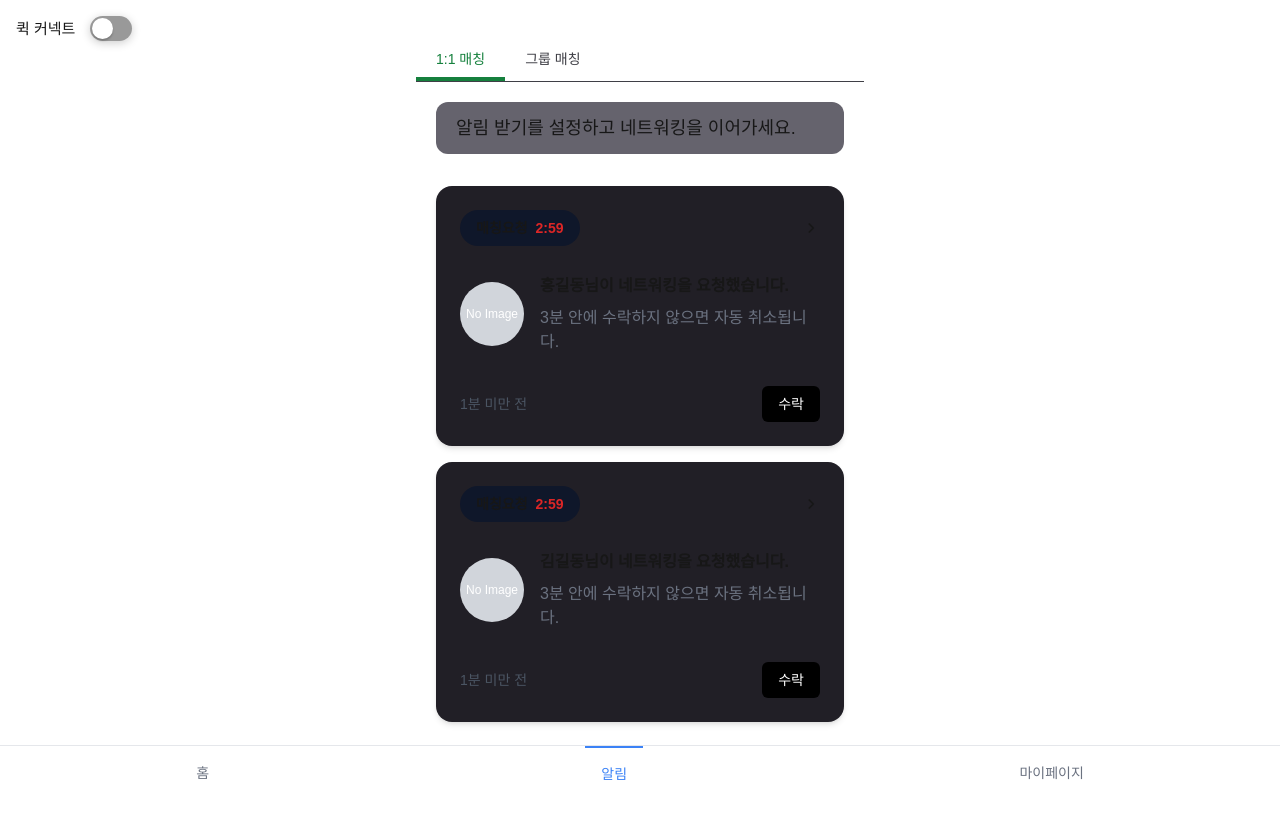
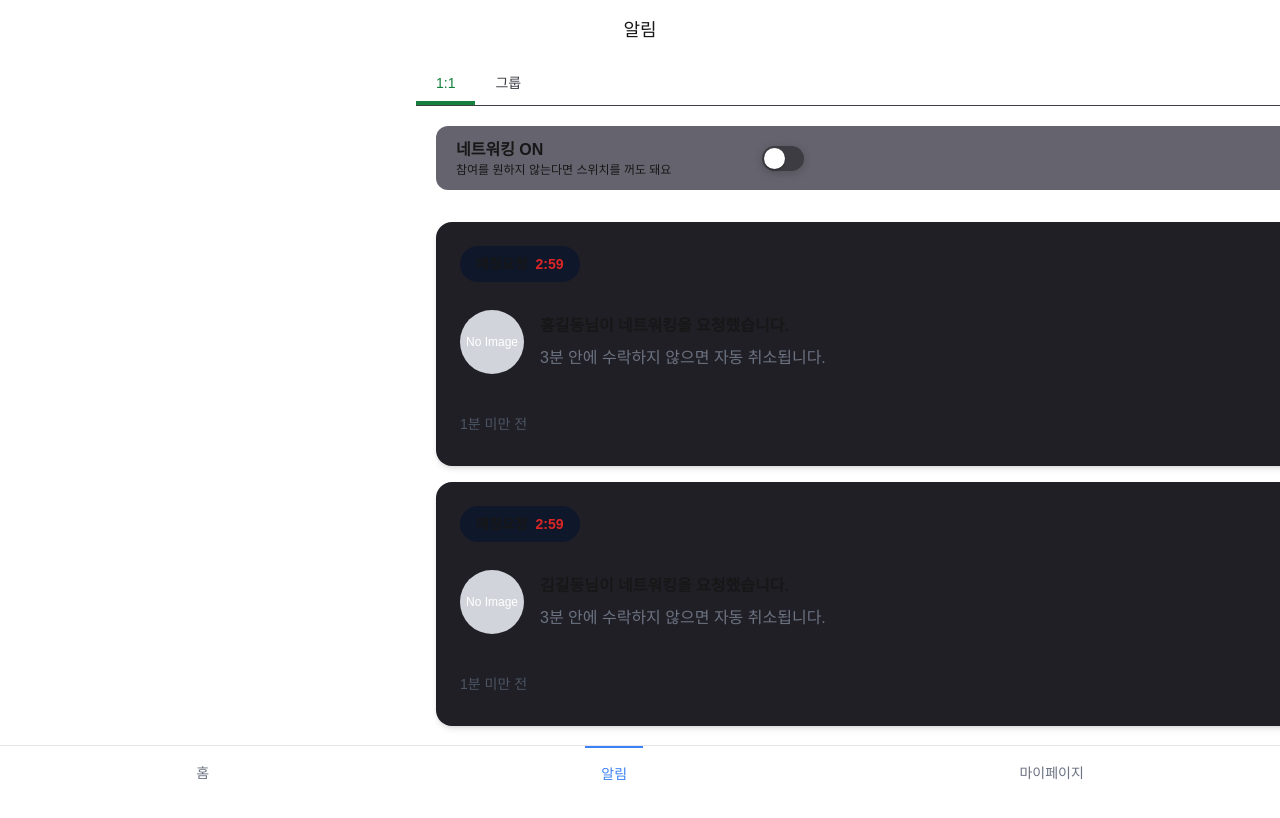
Before and after one commit to goorm-CHACHA/FE, a Next.js app: page /notifications in a window 1280 px wide. Shown: the top 818 px of the page. Built offline with nearby package versions, Linux system fonts and the light colour scheme.

Commit message:
Feat: 알림배너 공통 컴포넌트로 따로 분배, 페이지 너비 수정  (#63)
* feat: tab바 UI 수정

* feat: page 스크린 비율 조정 및 connect알림배너 공통 컴포넌트로 분배

```diff
--- a/app/(main-layout)/notifications/page.tsx
+++ b/app/(main-layout)/notifications/page.tsx
@@ -1,98 +1,7 @@
-// 'use client';
-// import { useEffect, useMemo } from 'react';
-// // import RadixTabs from '~/components/common/radix-tabs';
-// import SwitchDemo from '~/components/common/switch';
-// import NotifyBar from '~/components/notifications/notify-bar';
-// import NotifyCard from '~/components/notifications/notify-card';
-// import useNotifyStore from '~/stores/use-notify-store';
-// interface NotifyProps {
-//   onQuickConnectToggle?: (isOn: boolean) => void;
-// }
-
-// interface Notification {
-//   id: number;
-//   type: '1to1' | 'group';
-// }
-
-// const notifications: Notification = { id: 1, type: '1to1' };
-
-// const Page = ({ onQuickConnectToggle }: NotifyProps) => {
-//   const { getMessage, setNotifyStatus } = useNotifyStore();
-//   useEffect(() => {
-//     // 이미 사용자별 필터링이 되어있다고 가정하고, 간단한 키 값('1', '2', '3')을 사용합니다.
-//     setNotifyStatus(
-//       '1',
-//       'request',
-//       { id: 'user1', name: '홍길동' },
-//       { id: 'user2', name: '김철수' },
-//       22,
-//       '1to1'
-//     );
-//     setNotifyStatus(
-//       '2',
-//       'request',
-//       { id: 'user5', name: '김길동' },
-//       { id: 'user2', name: '김철수' },
-//       33,
-//       '1to1'
-//     );
-//     setNotifyStatus(
-//       '3',
-//       'rejected',
-//       { id: 'user3', name: '김지영' },
-//       { id: 'user2', name: '김철수' },
-//       45,
-//       'group',
-//     );
-//   }, [setNotifyStatus]);
-//   // const tabLabels = ['1:1 매칭', '그룹 매칭'];
-//   const handleQuickConnectToggle = (isOn: boolean) => {
-//     if (onQuickConnectToggle) onQuickConnectToggle(isOn);
-//     //id값 가져와서.. 퀵 커넥트.. 연동...
-//   };
-
-//   const messages = getMessage();
-
-//   const oneToOneNotifications = useMemo(()=>{
-//     return Object.entries(messages)
-//     .filter(([id, messageData]) => messageData.type === '1:1')
-//     .map(([id, messageData]) => <NotifyCard key={id} messageData={messageData} />);
-//   }, [messages]);
-
-//   const groupNotifications = useMemo(() => {
-//     return Object.entries(messages)
-//       .filter(([id, messageData]) => messageData.type === 'group')
-//       .map(([id, messageData]) => <NotifyCard key={id} messageData={messageData} />);
-//   }, [messages]);
-//   const notificationsToShow = useMemo(() => {
-//     return Object.entries(messages).map(([id, messageData]) => {
-//       return <NotifyCard key={id} messageData={messageData} />;
-//     });
-//   }, [messages]);
-
-//   const tabLabels = ['1:1','그룹']
-//   const tabContents = [oneToOneNotifications, groupNotifications]
-//   return (
-//     <div className="flex flex-col min-h-screen min-w-screen items-center pt-5 mx-4 my-4">
-//       <div className="w-full md:max-w-md px-6">
-//         <NotifyBar tabLabels={tabLabels} tabContent={tabContents} />
-//         {/* <RadixTabs /> */}
-//         <div className="w-full text-lg bg-mauve11 px-5 py-3 rounded-xl mb-8">
-//           <p>알림 받기를 설정하고 네트워킹을 이어가세요.</p>
-//           <div>
-//             <SwitchDemo onToggle={handleQuickConnectToggle} />
-//           </div>
-//         </div>
-//         <div className="flex flex-col gap-4">{notificationsToShow}</div>
-//       </div>
-//     </div>
-//   );
-// };
-
-// export default Page;
 'use client';
 import { useCallback, useEffect, useMemo } from 'react';
-import SwitchDemo from '~/components/common/switch';
+import ConnectOnBanner from '~/components/common/connect-on-banner';
+import TopNavigation from '~/components/common/top-nav';
 import NotifyBar from '~/components/notifications/notify-bar';
 import NotifyCard from '~/components/notifications/notify-card';
 import useNotifyStore from '~/stores/use-notify-store';
@@ -145,7 +54,7 @@ const Page = ({ onQuickConnectToggle }: NotifyProps) => {
   const oneToOneNotifications = useMemo(() => {
     return (
       <div>
-        <ConnectOn handleQuickConnectToggle={handleQuickConnectToggle} />
+        <ConnectOnBanner handleQuickConnectToggle={handleQuickConnectToggle} />
         {Object.entries(messages)
           .filter(([, messageData]) => messageData.chatType === '1to1')
           .map(([id, messageData]) => (
@@ -158,7 +67,7 @@ const Page = ({ onQuickConnectToggle }: NotifyProps) => {
   const groupNotifications = useMemo(() => {
     return (
       <div>
-        <ConnectOn handleQuickConnectToggle={handleQuickConnectToggle} />
+        <ConnectOnBanner handleQuickConnectToggle={handleQuickConnectToggle} />
         {Object.entries(messages)
           .filter(([, messageData]) => messageData.chatType === 'group')
           .map(([id, messageData]) => (
@@ -169,11 +78,16 @@ const Page = ({ onQuickConnectToggle }: NotifyProps) => {
   }, [messages, handleQuickConnectToggle]);
 
   // RadixTabs에 전달할 탭 라벨과 콘텐츠 배열
-  const tabLabels = ['1:1 매칭', '그룹 매칭'];
+  const tabLabels = ['1:1', '그룹'];
   const tabContents = [oneToOneNotifications, groupNotifications];
 
   return (
-    <div className="flex flex-col min-h-screen min-w-screen items-center pt-5 mx-4 my-4">
+    <div className="flex flex-col min-h-screen w-screen justify-start min-w-screen items-center overflow-x-hidden">
+      <TopNavigation
+        title="알림"
+        showQR={false}
+        className="w-full !bg-transparent outline-none border-none text-left justify-left"
+      />
       <div className="w-full md:max-w-md">
         <NotifyBar tabLabels={tabLabels} tabContents={tabContents} />
       </div>
@@ -182,18 +96,3 @@ const Page = ({ onQuickConnectToggle }: NotifyProps) => {
 };
 
 export default Page;
-
-interface ConnectOnProps {
-  handleQuickConnectToggle: (isOn: boolean) => void;
-}
-
-const ConnectOn = ({ handleQuickConnectToggle }: ConnectOnProps) => {
-  return (
-    <div className="w-full text-lg bg-mauve11 px-5 py-3 rounded-xl mb-8">
-      <p>알림 받기를 설정하고 네트워킹을 이어가세요.</p>
-      <div>
-        <SwitchDemo onToggle={handleQuickConnectToggle} />
-      </div>
-    </div>
-  );
-};
--- /dev/null
+++ b/src/components/common/connect-on-banner.tsx
@@ -0,0 +1,21 @@
+import SwitchDemo from './switch';
+
+interface ConnectOnProps {
+  handleQuickConnectToggle: (isOn: boolean) => void;
+}
+
+const ConnectOnBanner = ({ handleQuickConnectToggle }: ConnectOnProps) => {
+  return (
+    <div className="w-full bg-mauve11 px-5 py-3 rounded-xl mb-8 relative flex">
+      <div>
+        <p className="text-base font-semibold flex-2">네트워킹 ON</p>
+        <p className="text-xs">참여를 원하지 않는다면 스위치를 꺼도 돼요</p>
+      </div>
+      <div className="relative -top-2 left-0 text-xs text-transparent flex-1 w-42">
+        <SwitchDemo onToggle={handleQuickConnectToggle} />
+      </div>
+    </div>
+  );
+};
+
+export default ConnectOnBanner;
--- a/src/components/common/radix-tabs.tsx
+++ b/src/components/common/radix-tabs.tsx
@@ -31,7 +31,7 @@ const RadixTabs = ({ tabLabels, tabContents, disabled }: RadixTabsProps) => {
 
   return (
     <Tabs.Root
-      className="flex flex-col"
+      className="flex flex-col w-screen"
       defaultValue={tabLabels[0]}
       onValueChange={updateIndicator}
     >
```
Also changed, not shown: 1 other file (tests, documents, lock files or other folders).
